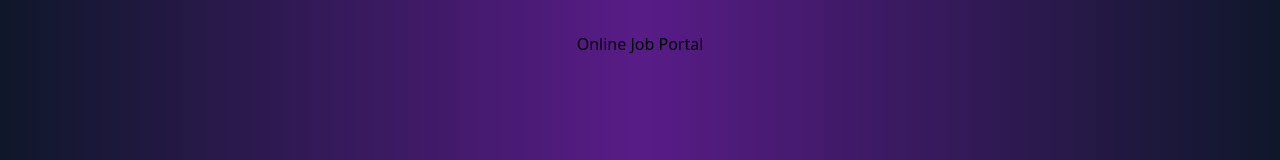
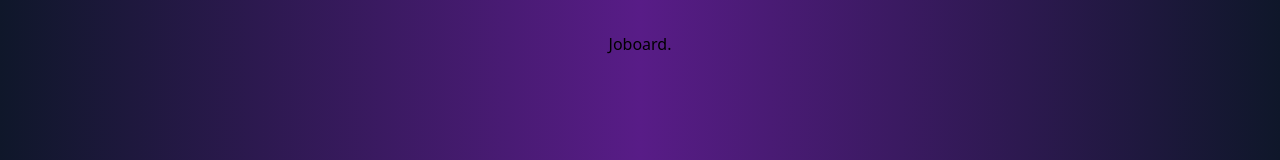
Before and after one commit to Nitarya/JobFindKaro, a React (Vite) app: page / in a window 1280 px wide. Shown: the top 160 px of the page. Built offline with nearby package versions, Linux system fonts and the light colour scheme.

Commit message:
Navbar added

```diff
--- a/src/App.jsx
+++ b/src/App.jsx
@@ -1,11 +1,14 @@
 import "./App.css";
+import Navbar from "./components/NavBar";
 
 function App() {
-  return <>
-  <div className="bg-amber-950">
-    <h1 className="bg-blue-500 text-black text-3xl">Online Job Portal</h1>
-  </div>
-  </>;
+  return (
+    <>
+      <div>
+        <Navbar />
+      </div>
+    </>
+  );
 }
 
 export default App;
--- /dev/null
+++ b/src/components/NavBar/index.jsx
@@ -0,0 +1,11 @@
+import React from "react";
+
+function Navbar() {
+    return (
+        <div className="h-20 flex items-center w-full text-white">
+            <div className="text-3xl pl-20 font-bold">Joboard.</div>
+        </div>
+    )
+}
+
+export default Navbar
```
